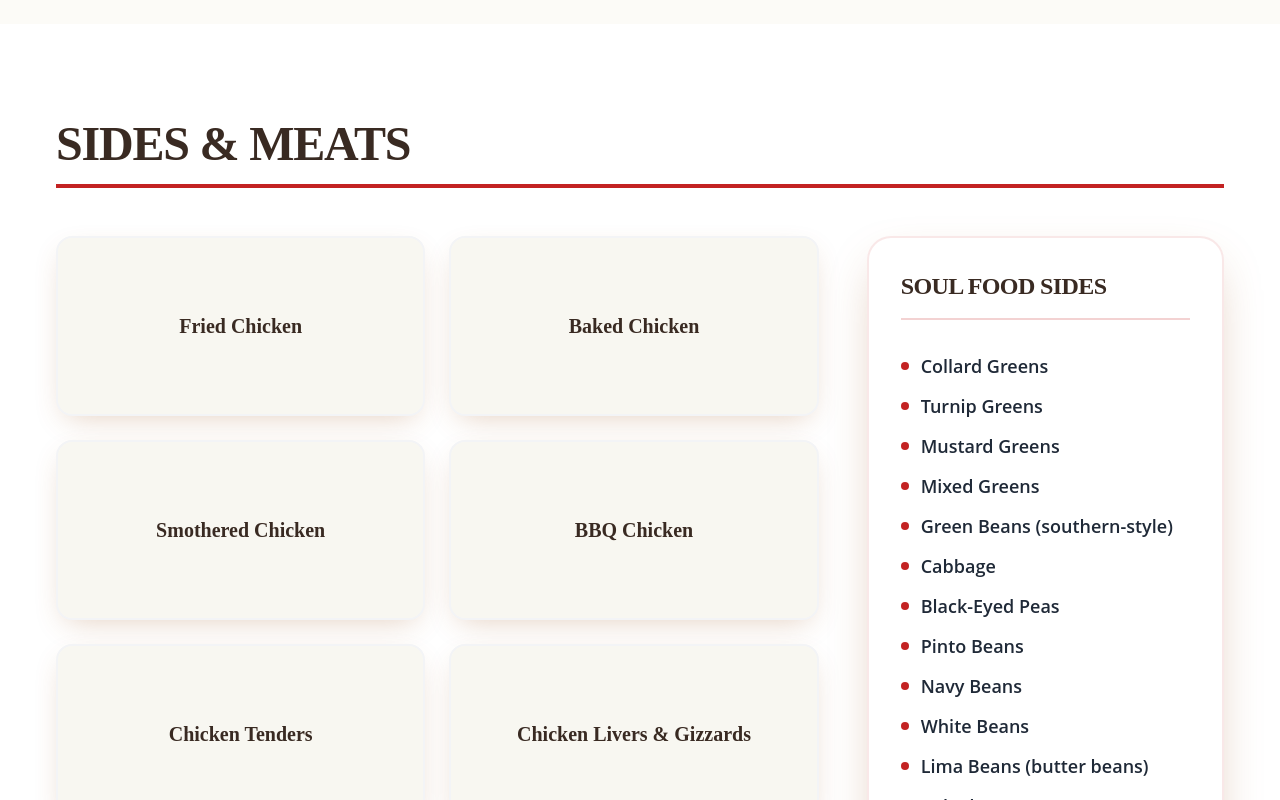
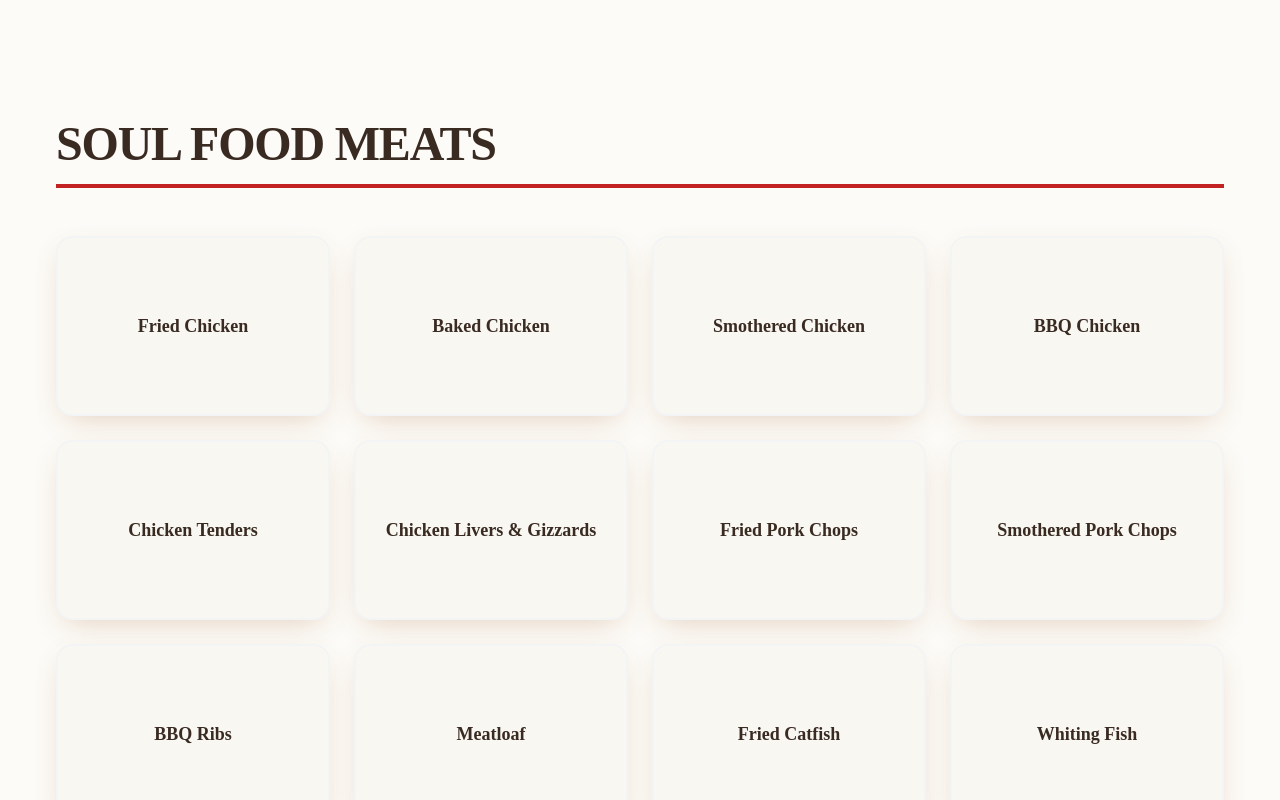
Before and after one commit to pythondev56/emmetts-soul-kitchen, a React (Vite) app: page /menu in a window 1280 px wide. Shown: the part 1840-2640 px from the top of the page. Built offline with nearby package versions, Linux system fonts and the light colour scheme.

Commit message:
Separate meats and sides into distinct menu sections

```diff
--- a/src/pages/Menu.tsx
+++ b/src/pages/Menu.tsx
@@ -211,7 +211,45 @@ const Menu = () => {
         </div>
       </section>
 
-      {/* Complete Sides & Meats Section - Individual Cards */}
+      {/* Soul Food Meats Section */}
+      <section className="section-padding bg-background">
+        <div className="container-custom">
+          <motion.div
+            initial={{ opacity: 0, y: 20 }}
+            whileInView={{ opacity: 1, y: 0 }}
+            viewport={{ once: true }}
+            transition={{ duration: 0.6 }}
+            className="mb-12"
+          >
+            <div className="flex items-center gap-3 mb-8 border-b-4 border-primary pb-4">
+              <h2 className="font-heading text-4xl md:text-5xl font-black text-foreground uppercase tracking-tight">
+                Soul Food Meats
+              </h2>
+            </div>
+          </motion.div>
+
+          <div className="grid grid-cols-1 md:grid-cols-2 lg:grid-cols-3 xl:grid-cols-4 gap-6">
+            {allMeatsCards.map((item, index) => (
+              <motion.div
+                key={item.name}
+                initial={{ opacity: 0, y: 20 }}
+                whileInView={{ opacity: 1, y: 0 }}
+                viewport={{ once: true }}
+                transition={{ duration: 0.4, delay: index * 0.05 }}
+                className="bg-card rounded-2xl p-6 shadow-warm border-2 border-gray-100 hover:border-primary/50 hover:shadow-md transition-all"
+              >
+                <div className="flex items-center justify-center min-h-32">
+                  <h3 className="font-heading font-bold text-lg text-foreground text-center">
+                    {item.name}
+                  </h3>
+                </div>
+              </motion.div>
+            ))}
+          </div>
+        </div>
+      </section>
+
+      {/* Soul Food Sides Section */}
       <section className="section-padding bg-white">
         <div className="container-custom">
           <motion.div
@@ -223,18 +261,15 @@ const Menu = () => {
           >
             <div className="flex items-center gap-3 mb-8 border-b-4 border-primary pb-4">
               <h2 className="font-heading text-4xl md:text-5xl font-black text-foreground uppercase tracking-tight">
-                {t("menuPage.sidesAndMeatsTitle")}
+                Soul Food Sides
               </h2>
             </div>
           </motion.div>
 
-          <div className="grid grid-cols-1 lg:grid-cols-3 gap-12">
-            {/* Meats Cards Column */}
-            <div className="lg:col-span-2">
-              <div className="grid grid-cols-1 md:grid-cols-2 gap-6">
-                {allMeatsCards.map((item, index) => (
+          <div className="grid grid-cols-1 md:grid-cols-2 lg:grid-cols-3 xl:grid-cols-4 gap-6">
+            {(t("menuPage.allSides", { returnObjects: true }) as string[]).map((side, index) => (
               <motion.div
-                    key={item.name}
+                key={side}
                 initial={{ opacity: 0, y: 20 }}
                 whileInView={{ opacity: 1, y: 0 }}
                 viewport={{ once: true }}
@@ -242,48 +277,12 @@ const Menu = () => {
                 className="bg-card rounded-2xl p-6 shadow-warm border-2 border-gray-100 hover:border-primary/50 hover:shadow-md transition-all"
               >
                 <div className="flex items-center justify-center min-h-32">
-                      <h3 className="font-heading font-bold text-xl text-foreground text-center">
-                        {item.name}
+                  <h3 className="font-heading font-bold text-lg text-foreground text-center">
+                    {side}
                   </h3>
                 </div>
               </motion.div>
             ))}
-              </div>
-            </div>
-
-            {/* Sides List Column */}
-            <div className="lg:col-span-1">
-              <div className="bg-white rounded-3xl p-8 shadow-warm-lg border-2 border-primary/10 sticky top-24">
-                <div className="flex items-center gap-3 mb-8 border-b-2 border-primary/20 pb-4">
-                  <h2 className="font-heading text-2xl font-black text-foreground uppercase tracking-tight">
-                    {t("menuPage.sidesTitle")}
-                  </h2>
-                </div>
-
-                <ul className="space-y-3">
-                  {(t("menuPage.allSides", { returnObjects: true }) as string[]).map((side, index) => (
-                    <motion.li
-                      key={side}
-                      initial={{ opacity: 0, x: 20 }}
-                      whileInView={{ opacity: 1, x: 0 }}
-                      viewport={{ once: true }}
-                      transition={{ duration: 0.3, delay: index * 0.03 }}
-                      className="text-lg font-semibold text-gray-800 flex items-center gap-3 hover:text-primary transition-colors cursor-default"
-                    >
-                      <span className="w-2 h-2 bg-primary rounded-full" />
-                      {side}
-                    </motion.li>
-                  ))}
-                </ul>
-
-                <div className="mt-12 p-6 bg-primary/5 rounded-2xl border border-primary/10">
-                  <p className="text-sm font-bold text-primary uppercase mb-2">{t("common.notice")}</p>
-                  <p className="text-muted-foreground text-sm italic">
-                    {t("menuPage.orderNotice")}
-                  </p>
-                </div>
-              </div>
-            </div>
           </div>
         </div>
       </section>
```
Lines whose indentation alone changed are shown as unchanged.
